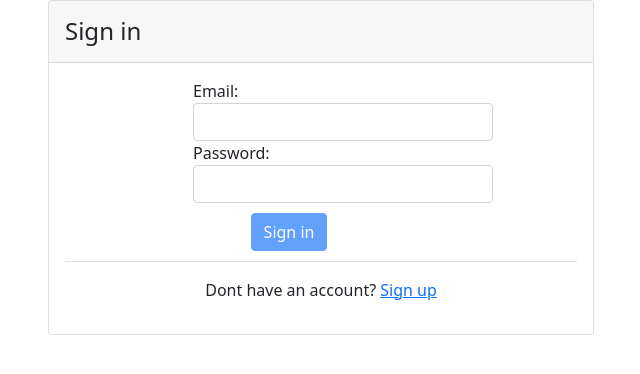
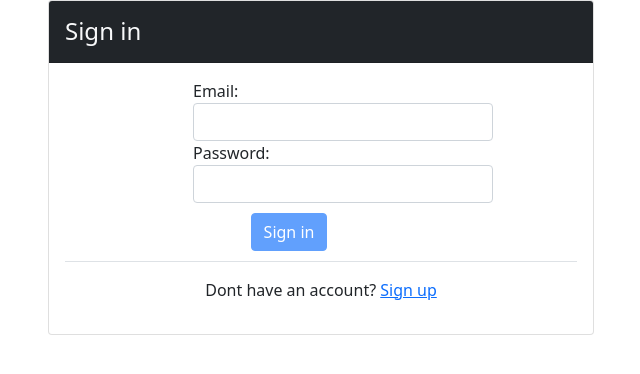
Before and after one commit to sm8192/REVLoot-Front-End, an Angular app in the folder Project-3-Front/: page /login in a window 1280 px wide. Shown: the top 374 px of the page, without its empty margins (319-959 px from the left). Built offline with nearby package versions, Linux system fonts and the light colour scheme.

Commit message:
made headers dark

```diff
--- a/Project-3-Front/src/app/components/Login/login/login.component.html
+++ b/Project-3-Front/src/app/components/Login/login/login.component.html
@@ -3,8 +3,8 @@
     <div class="col-md-6">
     <div class="card">
 
-    <header class="card-header">
-        <h4 class="card-title mt-2">Sign in</h4>
+    <header class="card-header bg-dark" >
+        <h4 class="card-title mt-2 text-light">Sign in</h4>
     </header>
     <div class="card-body ">
     <form #registerForm="ngForm" (submit)="onSubmit(registerForm)" >
--- a/Project-3-Front/src/app/components/Login/register/register.component.html
+++ b/Project-3-Front/src/app/components/Login/register/register.component.html
@@ -4,9 +4,9 @@
     <div class="col-md-6">
     <div class="card">
 
-    <header class="card-header">
+    <header class="card-header bg-dark">
         <a routerLink="../login" class="btn btn-outline-primary mt-1" style="float: right;">Log in</a>
-        <h4 class="card-title mt-2">Register</h4>
+        <h4 class="card-title mt-2 text-light">Register</h4>
     </header>
     <div class="card-body ">
     <form #registerForm="ngForm" (submit)="onSubmit(registerForm)" >
```
